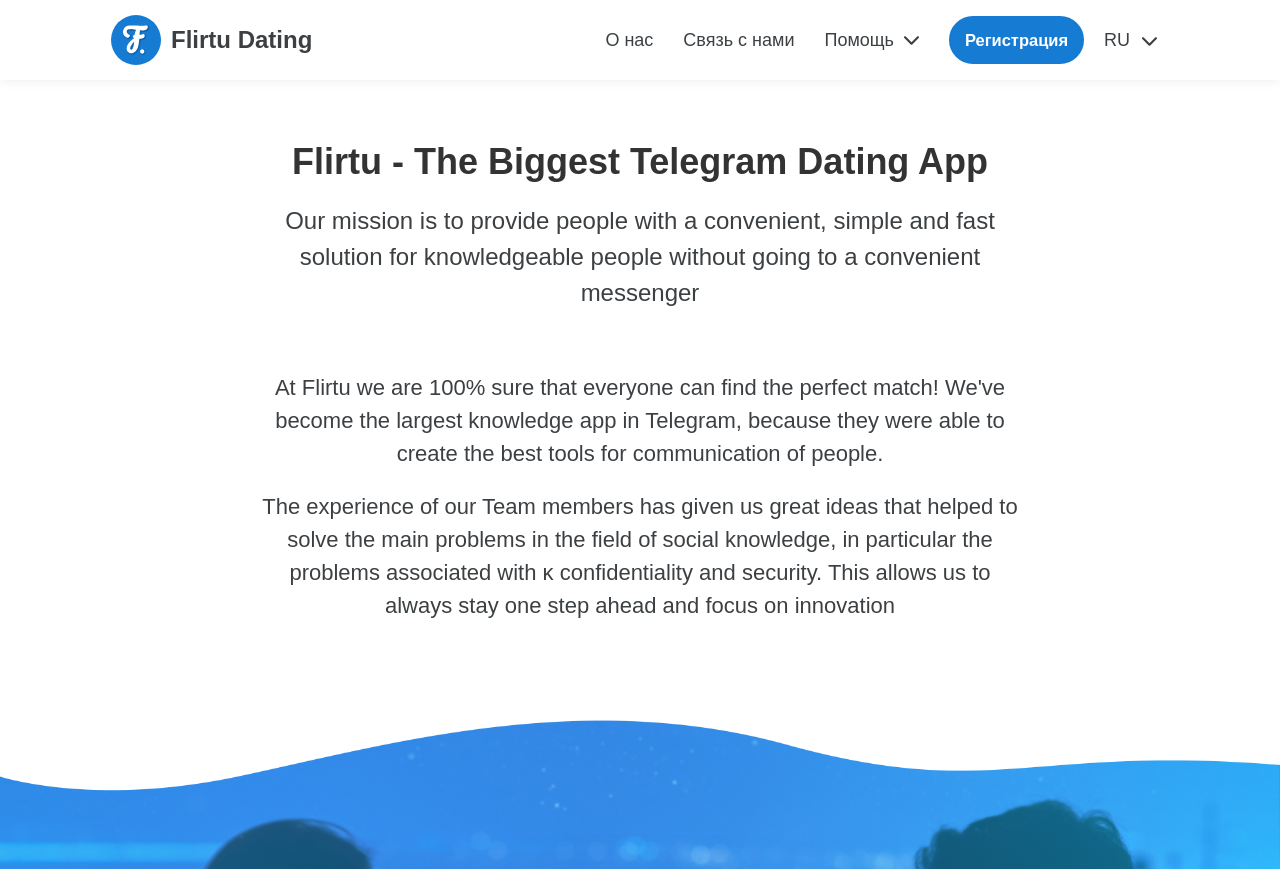
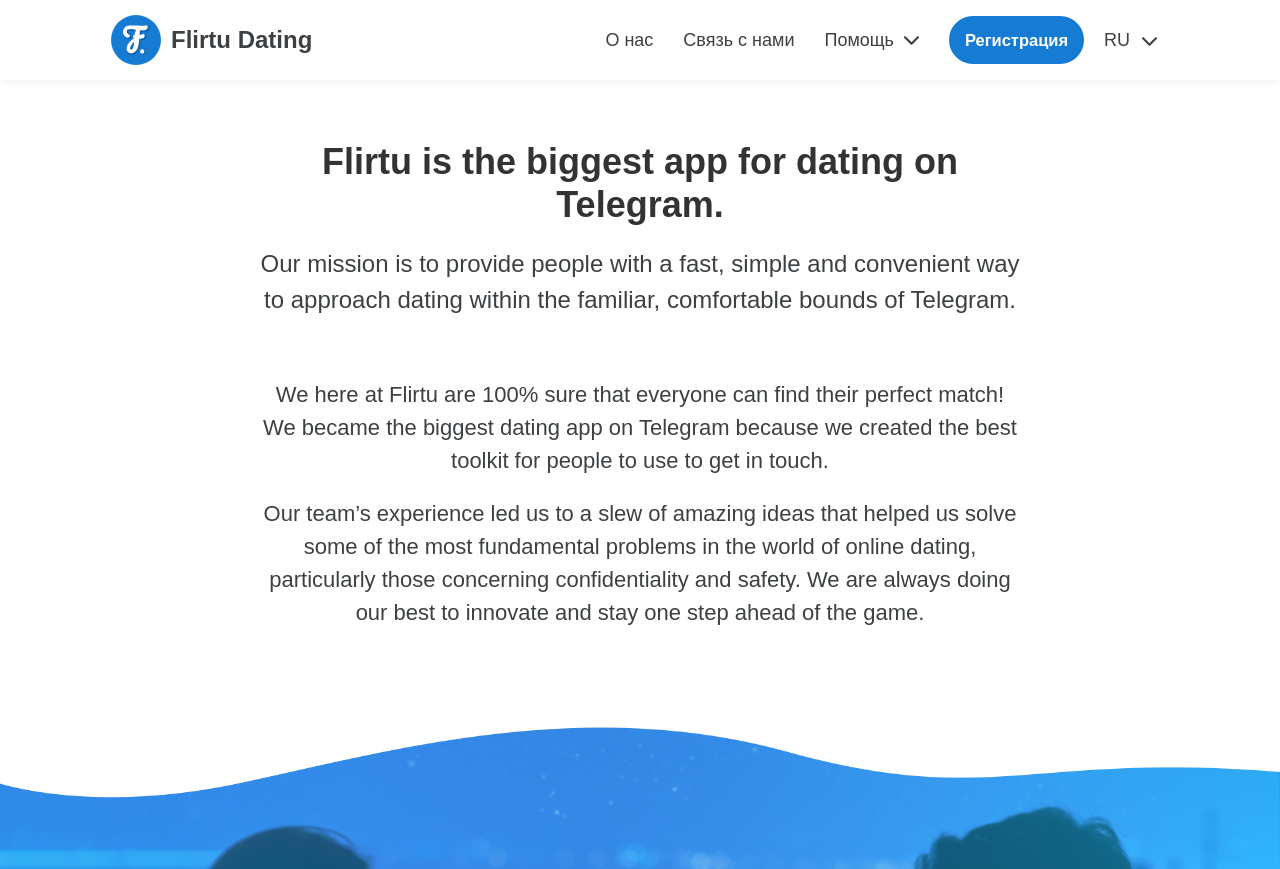
Before and after one commit to webDevT/flirtu-dating, a Django app: template datingbot/templates/en/about-us.html in a window 1280 px wide. Shown: the top 869 px of the page. Run offline with Django 3.2, Linux system fonts and the light colour scheme; the template is opened without the code that fills it: most values are stand-ins (such as "Sample title", 1, 10 or a date in 2020); some libraries are stand-ins or nearby versions.

Commit message:
eng translate

```diff
--- a/datingbot/templates/en/about-us.html
+++ b/datingbot/templates/en/about-us.html
@@ -7,28 +7,21 @@
 
             <div class="about-content">
                 <h2 class="page-title">
-                    Flirtu - The Biggest Telegram Dating App
+                    Flirtu is the biggest app for dating on Telegram.
                 </h2>
                 <div class="contact-us__sub-title">
-                   Our mission is to provide people with a convenient, simple and fast
-solution for knowledgeable people without going to a convenient messenger
+                   Our mission is to provide people with a fast, simple and convenient way to approach dating within the familiar, comfortable bounds of Telegram.
+
                 </div>
 
 
                 <div class="about-content__text">
                     <p>
-                        At Flirtu we are 100% sure that everyone can find
-the perfect match! We've become the largest knowledge app
-in Telegram, because they were able to create the best tools for
-communication of people.
+                       We here at Flirtu are 100% sure that everyone can find their perfect match! We became the biggest dating app on Telegram because we created the best toolkit for people to use to get in touch.
                     </p>
 
                     <p>
-                       The experience of our Team members has given us great ideas that
-helped to solve the main problems in the field of social
-knowledge, in particular the problems associated with
-ĸ confidentiality and security. This allows us to always
-stay one step ahead and focus on innovation
+                     Our team’s experience led us to a slew of amazing ideas that helped us solve some of the most fundamental problems in the world of online dating, particularly those concerning confidentiality and safety. We are always doing our best to innovate and stay one step ahead of the game.
                     </p>
                 </div>
             </div>
```
Also changed, not shown: datingbot/db.sqlite3, datingbot/t.locale/en/LC_MESSAGES/django.po, datingbot/t.locale/es/LC_MESSAGES/django.po, 2 other files.
